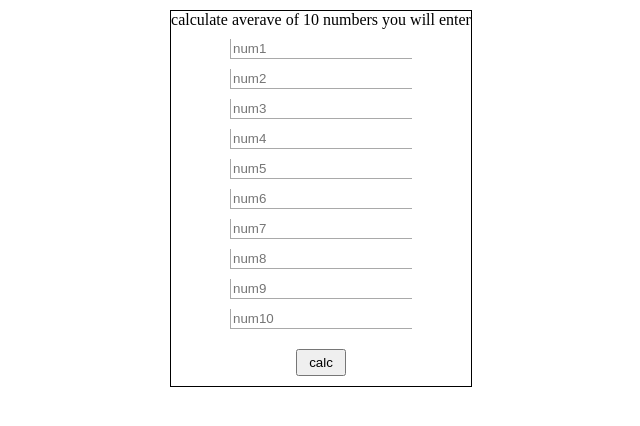
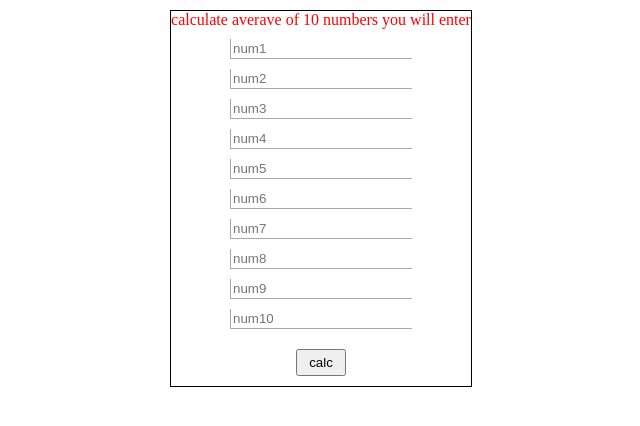
Before and after one commit to Abdelrahman2632003/js-average-calculator, a plain HTML site: page index.html in a window 1280 px wide. Shown: the whole page, without its empty margins (319-959 px from the left). Drawn offline with Linux system fonts and the light colour scheme.

Commit message:
Update app1.css

```diff
--- a/app1.css
+++ b/app1.css
@@ -8,6 +8,10 @@
     width: 300px;
     margin: 10px auto;
     text-align: center;
+}
+
+.calc_input p {
+    color:red;
 }
 
 .calc_input input{
```
